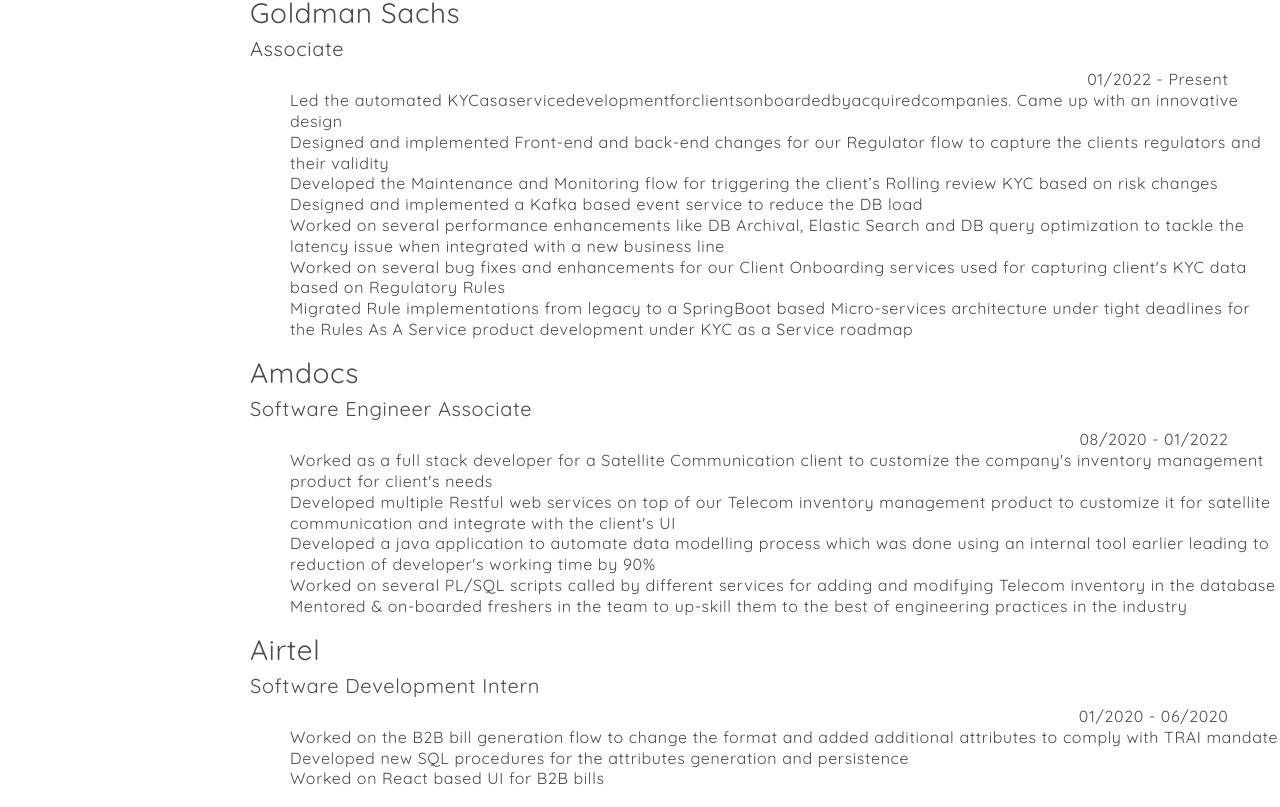
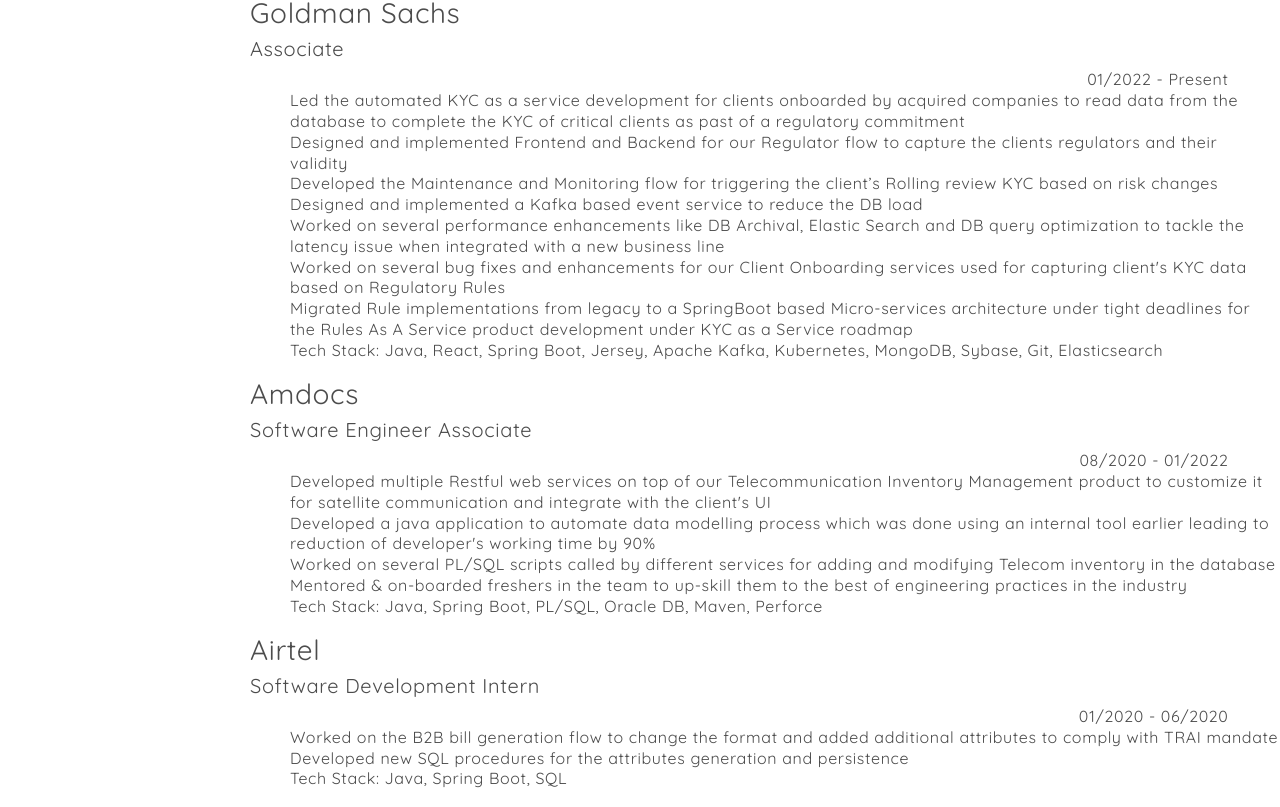
Before and after one commit to rachitchaudhary/React-Portfolio, a React (Create React App) app: page / in a window 1280 px wide. Shown: the part 913-1720 px from the top of the page. Built offline with nearby package versions, Linux system fonts and the light colour scheme; a web font is replaced by a local one.

Commit message:
updating work experience

```diff
--- a/src/components/education/education.component.js
+++ b/src/components/education/education.component.js
@@ -26,25 +26,25 @@
                                                     <h3>Goldman Sachs</h3> <h5>Associate</h5> <span className = "year">01/2022 - Present</span>
                                                     <br />
                                                     <ul>
-                                                        <li> Led the automated KYCasaservicedevelopmentforclientsonboardedbyacquiredcompanies. Came up with an
-                                                             innovative design</li>
-                                                        <li> Designed and implemented Front-end and back-end changes for our Regulator flow to capture the clients regulators and their validity</li>
+                                                        <li> Led the automated KYC as a service development for clients onboarded by acquired companies to read data from the database to complete the KYC of critical clients as past of a regulatory commitment</li>
+                                                        <li> Designed and implemented Frontend and Backend for our Regulator flow to capture the clients regulators and their validity</li>
                                                         <li> Developed the Maintenance and Monitoring flow for triggering the client’s Rolling review KYC based on risk changes</li>
                                                         <li> Designed and implemented a Kafka based event service to reduce the DB load</li>
                                                         <li> Worked on several performance enhancements like DB Archival, Elastic Search and DB query optimization to tackle the latency issue when integrated with a new business line</li>
                                                         <li> Worked on several bug fixes and enhancements for our Client Onboarding services used for capturing client's KYC data based on Regulatory Rules</li>
                                                         <li> Migrated Rule implementations from legacy to a SpringBoot based Micro-services architecture under tight deadlines for the Rules As A Service product development under KYC as a Service roadmap</li>
+                                                        <li> Tech Stack: Java, React, Spring Boot, Jersey, Apache Kafka, Kubernetes, MongoDB, Sybase, Git, Elasticsearch</li>
                                                     </ul>
                                                 </p>
                                                 <p>
                                                     <h3>Amdocs</h3> <h5>Software Engineer Associate</h5> <span className = "year">08/2020 - 01/2022</span>
                                                     <br />
                                                     <ul>
-                                                        <li> Worked as a full stack developer for a Satellite Communication client to customize the company's inventory management product for client's needs</li>
-                                                        <li> Developed multiple Restful web services on top of our Telecom inventory management product to customize it for satellite communication and integrate with the client's UI</li>
+                                                        <li> Developed multiple Restful web services on top of our Telecommunication Inventory Management product to customize it for satellite communication and integrate with the client's UI</li>
                                                         <li> Developed a java application to automate data modelling process which was done using an internal tool earlier leading to reduction of developer's working time by 90%</li>
                                                         <li> Worked on several PL/SQL scripts called by different services for adding and modifying Telecom inventory in the database</li>
                                                         <li> Mentored & on-boarded freshers in the team to up-skill them to the best of engineering practices in the industry</li>
+                                                        <li> Tech Stack: Java, Spring Boot, PL/SQL, Oracle DB, Maven, Perforce</li>
                                                     </ul>
                                                 </p>
                                                 <p>
@@ -53,7 +53,7 @@
                                                     <ul>
                                                         <li> Worked on the B2B bill generation flow to change the format and added additional attributes to comply with TRAI mandate</li>
                                                         <li> Developed new SQL procedures for the attributes generation and persistence</li>
-                                                        <li> Worked on React based UI for B2B bills</li>
+                                                        <li> Tech Stack: Java, Spring Boot, SQL</li>
                                                     </ul>
                                                 </p>
                                                 <p>
```
